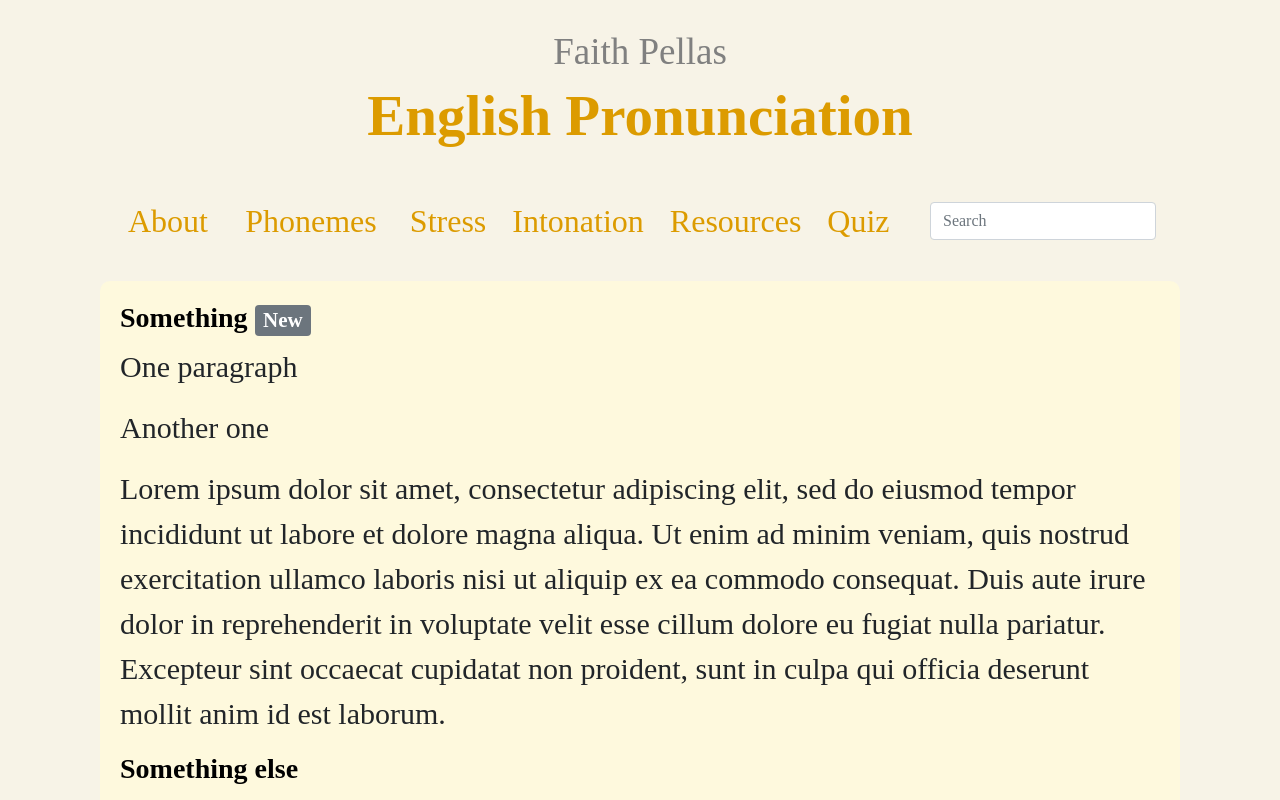
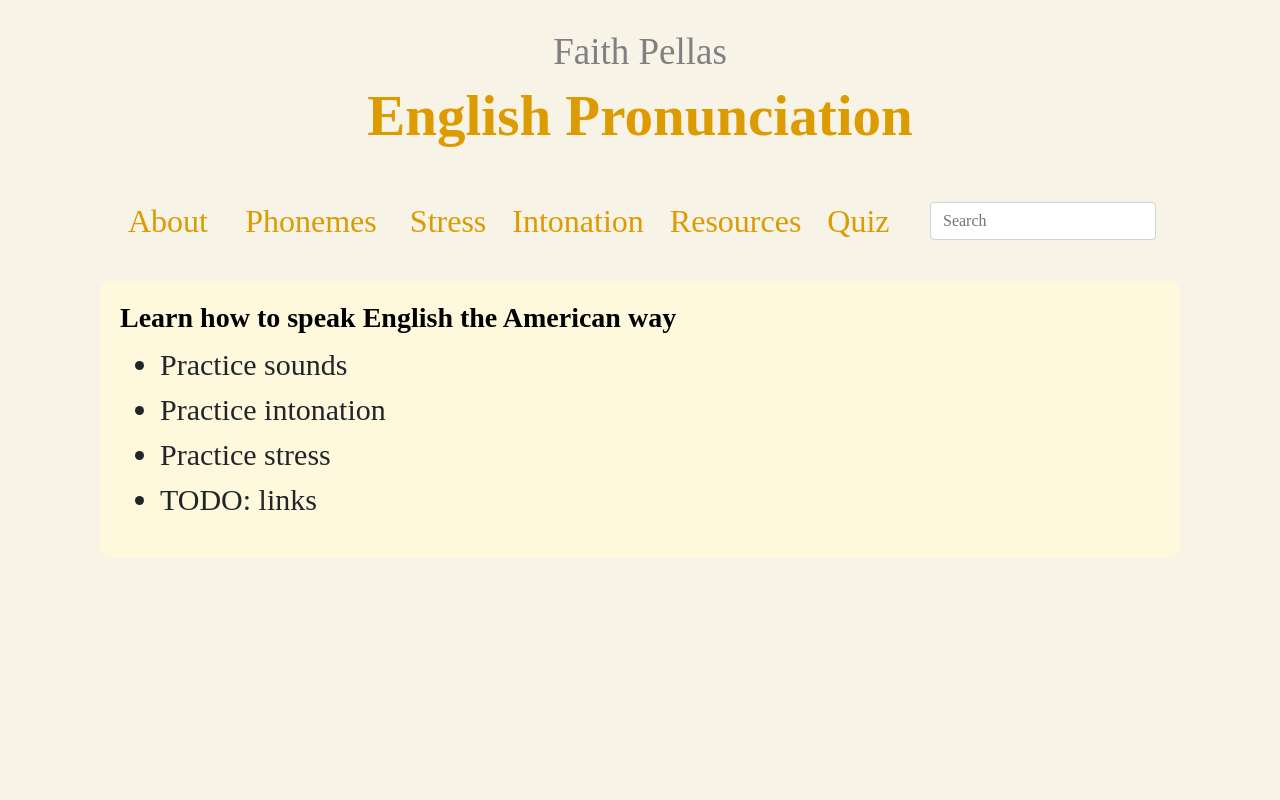
Before and after one commit to sebranly/sebranly.github.io, a React (Create React App) app: page / in a window 1280 px wide. Shown: the top 800 px of the page. Built offline with nearby package versions, Linux system fonts and the light colour scheme; a web font is replaced by a local one.

Commit message:
feat: add main page logic

```diff
--- a/src/App.tsx
+++ b/src/App.tsx
@@ -231,10 +231,6 @@ const App = () => {
       );
     }
 
-    if (page === "main") {
-      return renderMain();
-    }
-
     if (page === "phonemes") {
       return (
         <div className="block-2">
@@ -369,6 +365,7 @@ const App = () => {
       </div>
     );
 
+    if (["stress", "intonation", "resources"].includes(page)) {
       return (
         <>
           <div className="block-2">
@@ -382,8 +379,8 @@ const App = () => {
                 Lorem ipsum dolor sit amet, consectetur adipiscing elit, sed do
                 eiusmod tempor incididunt ut labore et dolore magna aliqua. Ut
                 enim ad minim veniam, quis nostrud exercitation ullamco laboris
-              nisi ut aliquip ex ea commodo consequat. Duis aute irure dolor in
-              reprehenderit in voluptate velit esse cillum dolore eu fugiat
+                nisi ut aliquip ex ea commodo consequat. Duis aute irure dolor
+                in reprehenderit in voluptate velit esse cillum dolore eu fugiat
                 nulla pariatur. Excepteur sint occaecat cupidatat non proident,
                 sunt in culpa qui officia deserunt mollit anim id est laborum.
               </p>
@@ -404,6 +401,9 @@ const App = () => {
           </div>
         </>
       );
+    }
+
+    return renderMain();
   };
 
   const renderMatches = () => {
```
Lines whose indentation alone changed are shown as unchanged.
